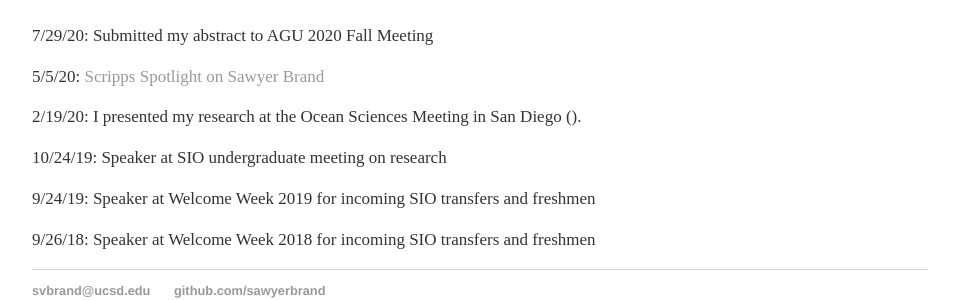
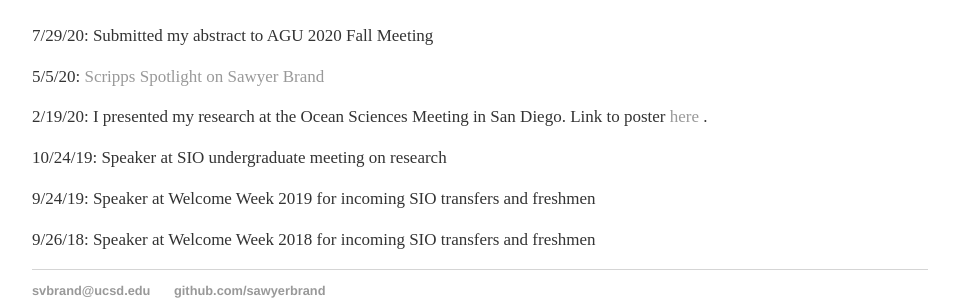
Before and after one commit to SawyerBrand/SawyerBrand.github.io, a Jekyll site: the page built from index.html, in a window 1280 px wide. Shown: the part 744-1044 px from the top of the page, without its empty margins (160-1117 px from the left). Built offline with Jekyll 4.4.1, drawn with Linux system fonts in a browser that asks for light colours.

Commit message:
Update index.html

```diff
--- a/index.html
+++ b/index.html
@@ -38,7 +38,7 @@ title: Sawyer Brand
 	<h1 "font-size:30px">News</h1>
 			<p style="font-size:17px">7/29/20: Submitted my abstract to AGU 2020 Fall Meeting</p>
 			<P style="font-size:17px">5/5/20: <a href="https://scripps.ucsd.edu/news/scripps-student-spotlight-sawyer-brand">Scripps Spotlight on Sawyer Brand</a>
-			<p style="font-size:17px">2/19/20: I presented my research at the Ocean Sciences Meeting in San Diego ().</p>
+			<p style="font-size:17px">2/19/20: I presented my research at the Ocean Sciences Meeting in San Diego. Link to poster <a href="https://sawyerbrand.github.io/OSM/"> here </a>.</p>
 			<p style="font-size:17px">10/24/19: Speaker at SIO undergraduate meeting on research</p>
 			<p style="font-size:17px">9/24/19: Speaker at Welcome Week 2019 for incoming SIO transfers and freshmen</p>
 			<p style="font-size:17px">9/26/18: Speaker at Welcome Week 2018 for incoming SIO transfers and freshmen</p>
```
